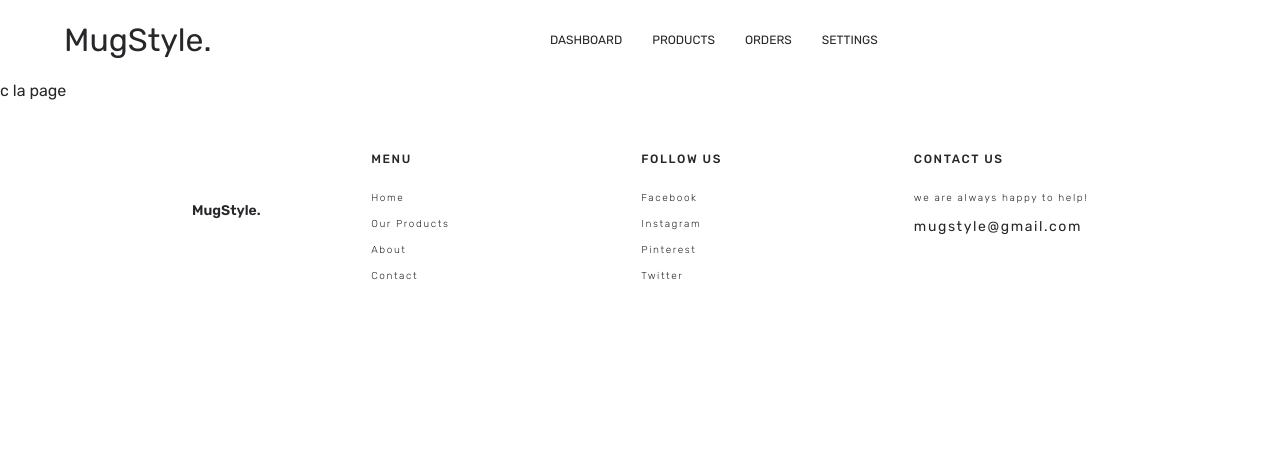
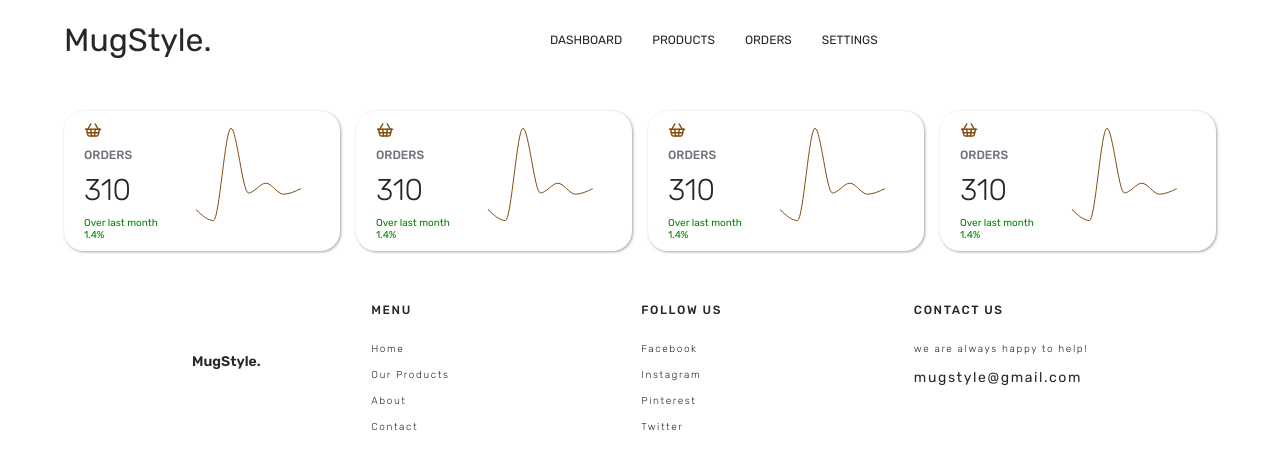
Before and after one commit to Morganefrlr/eshop-mugstyle2024, a Next.js app: page /admin in a window 1280 px wide. Shown: the top 468 px of the page. Built offline with nearby package versions, Linux system fonts and the light colour scheme.

Commit message:
A01: first lineChart

```diff
--- a/package.json
+++ b/package.json
@@ -13,6 +13,7 @@
     "react": "^18",
     "react-dom": "^18",
     "react-icons": "^5.0.1",
+    "recharts": "^2.12.1",
     "sass": "^1.70.0"
   },
   "devDependencies": {
--- /dev/null
+++ b/src/app/admin/_admin.scss
@@ -0,0 +1,6 @@
+.adminDashboard{
+    display: flex;
+    width: 90vw;
+    margin: 30px auto;
+    justify-content: space-between;
+}
--- /dev/null
+++ b/src/app/admin/adminRecharts/SquareBox.tsx
@@ -0,0 +1,37 @@
+'use client'
+import { LuShoppingBasket } from "react-icons/lu";
+import { CartesianGrid, Legend, Line, LineChart, ResponsiveContainer, Tooltip, XAxis, YAxis } from 'recharts';
+const SquareBox = () => {
+    const data = [
+        { pv: 2400},
+        { pv: 1398},
+        { pv: 9800},
+        { pv: 3908},
+        { pv: 4800},
+        { pv: 3800},
+        { pv: 4300},
+      ];
+
+    return (
+        <div className='squareBoxMain'>
+            <div className='squareBoxMain_leftSide'>
+
+                <LuShoppingBasket className='icon'/>
+                <p className='titleSquareBox'>Orders</p>
+                <p className='numberSquareBox'>310</p>
+                <span>Over last month 1.4%</span>
+            </div>
+            <div className='squareBoxMain_rightSide'>
+                <ResponsiveContainer width="70%" height="100%">
+        <LineChart
+          data={data}
+        >
+          <Line type="monotone" dataKey="pv" stroke="#854D0E" dot={false} />
+        </LineChart>
+      </ResponsiveContainer>
+            </div>
+        </div>
+    );
+};
+
+export default SquareBox;
--- /dev/null
+++ b/src/app/admin/adminRecharts/_squareBox.scss
@@ -0,0 +1,46 @@
+.squareBoxMain{
+    width: 20vw;
+    height: 15vh;
+    border-radius: 20px;
+    box-shadow: 1px 1px 3px lighten($main,50);
+    display: flex;
+    padding: 10px;
+    p{
+        margin: 0;
+    }
+
+    &_leftSide{
+        flex: 1;
+        display: flex;
+        flex-direction: column;
+        justify-content: space-between;
+        margin-left: 10px;
+
+        .icon{
+            color: $second;
+            font-size: 18px;
+        }
+        .titleSquareBox{
+            font-size: 12px;
+            text-transform: uppercase;
+            font-weight: 500;
+            color: $gray;
+        }
+        .numberSquareBox{
+            font-size: 30px;
+            font-weight: 300;
+        }
+        span{
+            font-size: 10px;
+            color: #008000;
+        }
+
+    }
+
+
+    &_rightSide{
+        flex: 2;
+        display: flex;
+        justify-content:center;
+    }
+}
--- a/src/app/admin/layout.tsx
+++ b/src/app/admin/layout.tsx
@@ -1,4 +1,3 @@
-
 
 
 export default function AdminLayout({
--- a/src/app/admin/page.tsx
+++ b/src/app/admin/page.tsx
@@ -1,9 +1,18 @@
+import { Squada_One } from 'next/font/google';
 import React from 'react';
+import SquareBox from './adminRecharts/SquareBox';
+
+
 
 const page = () => {
     return (
         <div>
-            c la page
+            <div className='adminDashboard'>
+                <SquareBox />
+                <SquareBox />
+                <SquareBox />
+                <SquareBox />
+            </div>
         </div>
     );
 };
--- a/src/app/globals.scss
+++ b/src/app/globals.scss
@@ -51,3 +51,5 @@ body{
 @import '../components/quantity/quantity';
 @import '../components/slider/slider';
 @import './cart/cart';
+@import "../app/admin/admin";
+@import "../app/admin/adminRecharts/squareBox";
```
Also changed, not shown: src/fakeData/fakeData.ts (line endings or trailing spaces), 1 other file (tests, documents, lock files or other folders).
